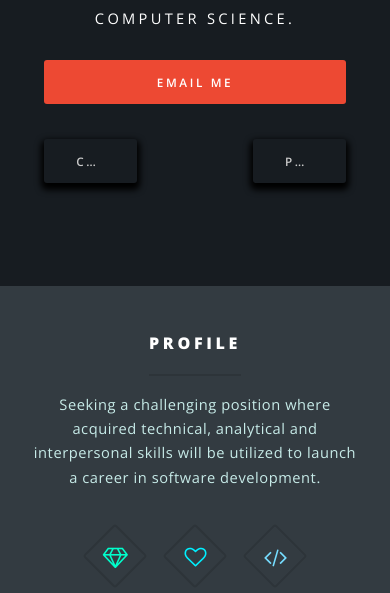
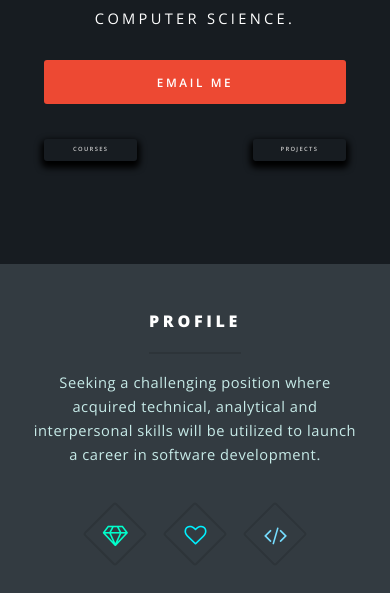
Before and after one commit to Hitscotty/Hitscottyv1, a plain HTML site: page index.html in a window 390 px wide. Shown: the part 188-781 px from the top of the page. Drawn offline with nearby package versions, Linux system fonts and the light colour scheme; files whose address does not match are found by name.

Commit message:
made buttons responsive for mobile

```diff
--- a/assets/css/main.css
+++ b/assets/css/main.css
@@ -2397,7 +2397,8 @@
 		input[type="button"].small,
 		button.small,
 		.button.small {
-			font-size: 0.8em;
+		    font-size: 1.5vmin;
+
 			-moz-box-shadow:    0 4px 6px 3px black;
 			-webkit-box-shadow: 0 4px 6px 3px black;
 			box-shadow:         0 4px 6px 3px black;
```
